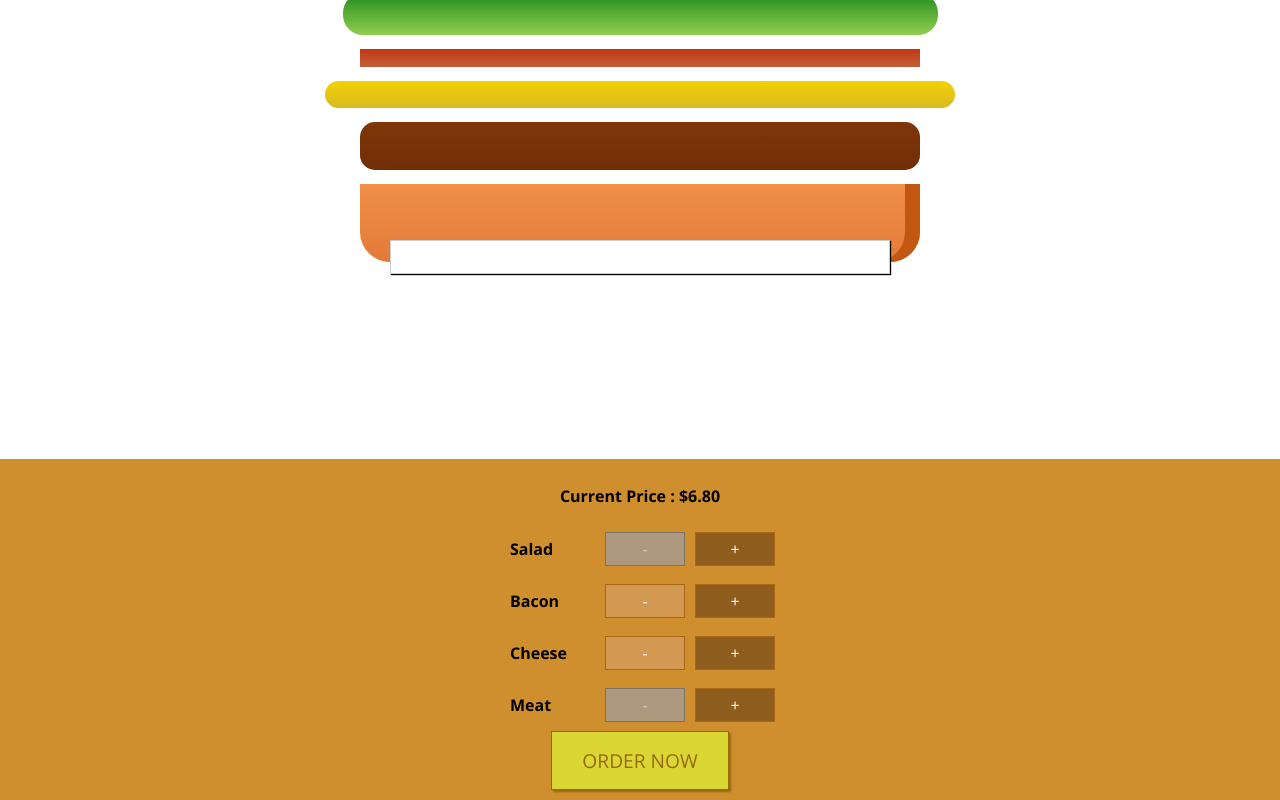
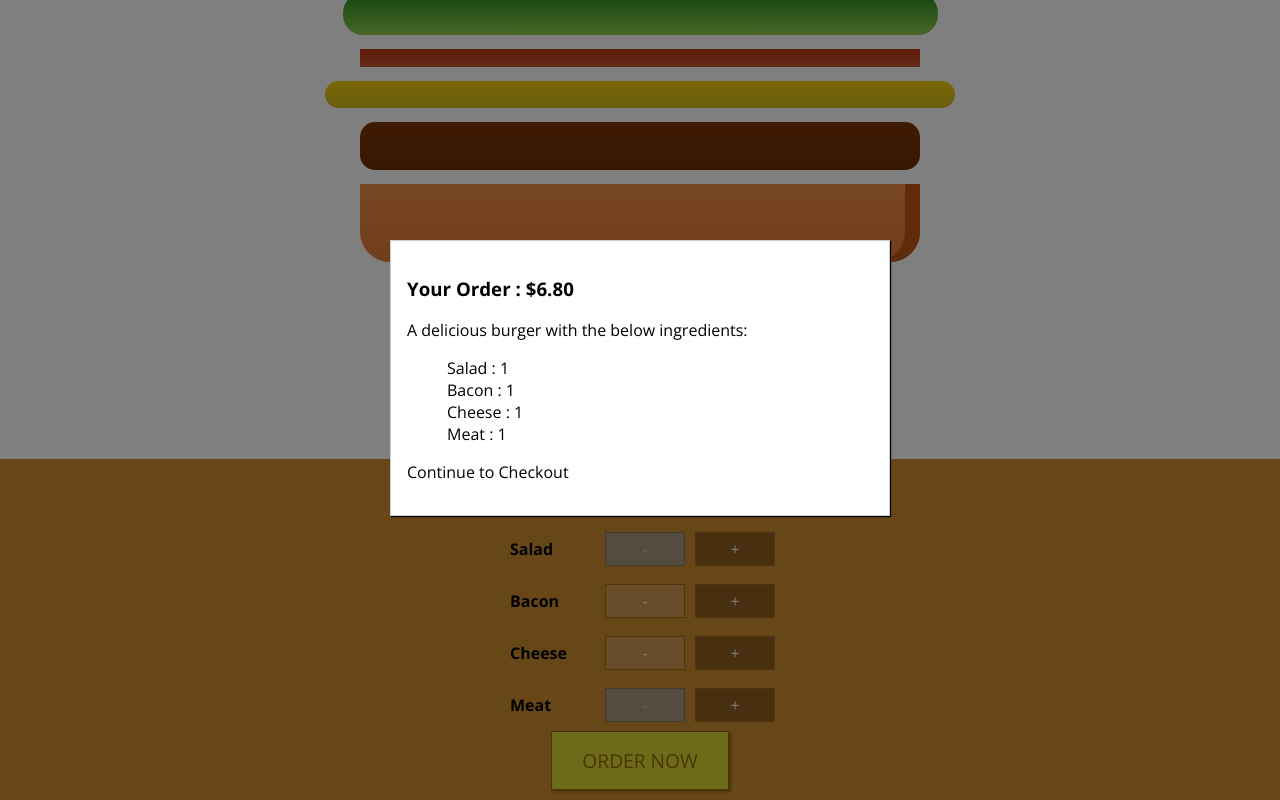
Before and after one commit to hanming2033/BurgerBuilder, a React (Create React App) app: page / in a window 1280 px wide. Both pictures are taken after a click on the button "ORDER NOW". Shown: the part 179-979 px from the top of the page. Built offline with nearby package versions, Linux system fonts and the light colour scheme.

Commit message:
Enhanced modal and backdrop

```diff
--- a/src/UI-Elements/Backdrop.tsx
+++ b/src/UI-Elements/Backdrop.tsx
@@ -0,0 +1,21 @@
+import * as React from 'react'
+import styled from '../my-styled-components'
+
+interface IBackDropProps {
+  show: boolean
+  hide: () => void
+}
+
+const Background = styled.div`
+  width: 100%;
+  height: 100%;
+  position: fixed;
+  z-index: 400;
+  left: 0;
+  top: 0;
+  background-color: rgba(0, 0, 0, 0.5);
+`
+
+const BackDrop: React.SFC<IBackDropProps> = props => (props.show ? <Background onClick={props.hide} /> : null)
+
+export default BackDrop
--- a/src/UI-Elements/Modal.tsx
+++ b/src/UI-Elements/Modal.tsx
@@ -1,11 +1,16 @@
 import * as React from 'react'
 import styled from '../my-styled-components'
+import BackDrop from './Backdrop'
 
 interface ImodalProps {
-  tmp?: string
+  purchasing: boolean
+  togglePurchase: () => void
 }
 
 const Wrapper = styled.div`
+  transform: ${(props: Partial<ImodalProps>) => (props.purchasing ? 'translateY(0)' : 'translateY(-100vh)')};
+  opacity: ${(props: Partial<ImodalProps>) => (props.purchasing ? '1' : '0')};
+  position: fixed;
   position: fixed;
   z-index: 500;
   background-color: white;
@@ -24,7 +29,12 @@ const Wrapper = styled.div`
 `
 
 const modal: React.SFC<ImodalProps> = props => {
-  return <Wrapper>{props.children}</Wrapper>
+  return (
+    <>
+      <Wrapper purchasing={props.purchasing}>{props.children}</Wrapper>
+      <BackDrop show={props.purchasing} hide={props.togglePurchase} />
+    </>
+  )
 }
 
 export default modal
--- a/src/components/Burger/BuildControls/BuildControls.tsx
+++ b/src/components/Burger/BuildControls/BuildControls.tsx
@@ -7,6 +7,7 @@ import { IBurgerBuilderState } from '../../../containers/BurgerBuilder'
 interface IbuildControlsProps extends IBurgerBuilderState {
   addIngredient: (igType: ingredientType) => void
   removeIngredient: (igType: ingredientType) => void
+  toglePurchase: () => void
 }
 
 const MainControls = styled.div`
@@ -88,7 +89,7 @@ const buildControls: React.SFC<IbuildControlsProps> = props => {
     <MainControls>
       <PriceParagraph>Current Price : ${props.totalPrice.toFixed(2)}</PriceParagraph>
       {createBuildControls(buildContolsData)}
-      <OrderButton>ORDER NOW</OrderButton>
+      <OrderButton onClick={props.toglePurchase}>ORDER NOW</OrderButton>
     </MainControls>
   )
 }
--- /dev/null
+++ b/src/components/Burger/OrderSummary.tsx
@@ -0,0 +1,34 @@
+import * as React from 'react'
+import { IBurgerBuilderState } from '../../containers/BurgerBuilder'
+import styled from '../../my-styled-components'
+
+interface IOrderSummaryProps extends IBurgerBuilderState {
+  tmp?: string
+}
+
+const IngredientListItem = styled.li`
+  list-style: none;
+`
+
+const IngredientName = styled.span`
+  text-transform: capitalize;
+`
+
+const OrderSummary: React.SFC<IOrderSummaryProps> = props => {
+  const ingredientSummary = Object.keys(props.ingredients).map(ingredient => (
+    <IngredientListItem key={ingredient}>
+      <IngredientName>{ingredient}</IngredientName> : {props.ingredients[ingredient]}
+    </IngredientListItem>
+  ))
+
+  return (
+    <>
+      <h3>Your Order : ${props.totalPrice.toFixed(2)}</h3>
+      <p>A delicious burger with the below ingredients:</p>
+      <ul>{ingredientSummary}</ul>
+      <p>Continue to Checkout</p>
+    </>
+  )
+}
+
+export default OrderSummary
--- a/src/containers/BurgerBuilder.tsx
+++ b/src/containers/BurgerBuilder.tsx
@@ -3,6 +3,7 @@ import Burger from '../components/Burger/Burger'
 import BuilControls from '../components/Burger/BuildControls/BuildControls'
 import { ingredientType } from '../components/Burger/BurgerIngredient'
 import Modal from '../UI-Elements/Modal'
+import OrderSummary from '../components/Burger/OrderSummary'
 
 export interface IBurgerBuilderProps {
   a?: string
@@ -16,6 +17,7 @@ export interface IBurgerBuilderState {
     meat: number
   }
   totalPrice: number
+  purchasing?: boolean
 }
 
 const INGREDIENT_PRICES = {
@@ -40,7 +42,7 @@ export const MIN_NUMBER = {
 }
 
 export default class BurgerBuilder extends React.Component<IBurgerBuilderProps, IBurgerBuilderState> {
-  public state = { ingredients: { salad: 1, bacon: 1, cheese: 1, meat: 1 }, totalPrice: 6.8 }
+  public state = { ingredients: { salad: 1, bacon: 1, cheese: 1, meat: 1 }, totalPrice: 6.8, purchasing: false }
 
   public handleAddIngredient = (igType: ingredientType) => {
     this.setState(prevState => {
@@ -64,12 +66,23 @@ export default class BurgerBuilder extends React.Component<IBurgerBuilderProps,
     })
   }
 
+  public toglePurchase = () => {
+    this.setState(prevState => {
+      const prevPurchasing = prevState.purchasing
+      return { purchasing: !prevPurchasing }
+    })
+  }
+
   public render() {
     return (
       <>
-        <Modal />
+        <Modal purchasing={this.state.purchasing} togglePurchase={this.toglePurchase}>
+          <OrderSummary ingredients={this.state.ingredients} totalPrice={this.state.totalPrice} />
+        </Modal>
         <Burger ingredients={this.state.ingredients} />
         <BuilControls
+          purchasing={this.state.purchasing}
+          toglePurchase={this.toglePurchase}
           totalPrice={this.state.totalPrice}
           ingredients={this.state.ingredients}
           addIngredient={(t: ingredientType) => this.handleAddIngredient(t)}
```
